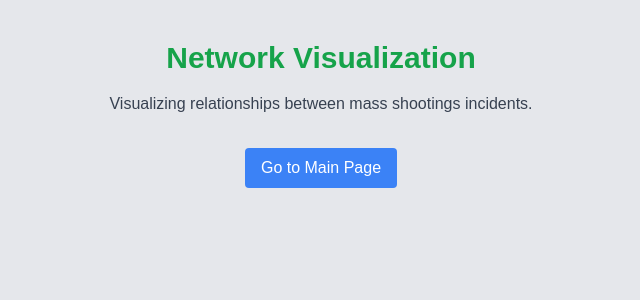
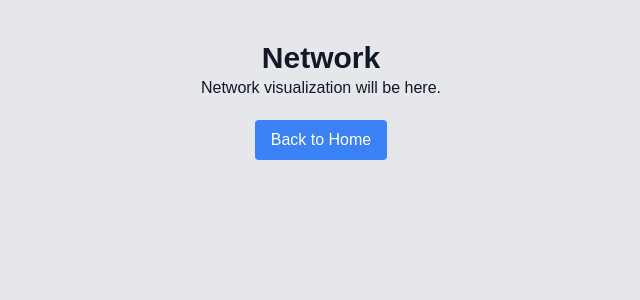
Before and after one commit to VinayShetyeOfficial/mass-shootings-2014-2022-dv-project-redesigned, a Next.js app in the folder Project/: page /visualizations/network in a window 1280 px wide. Shown: the top 300 px of the page, without its empty margins (319-959 px from the left). Built offline with nearby package versions, Linux system fonts and the light colour scheme.

Commit message:
updated file

```diff
--- a/Project/src/app/visualizations/network/page.js
+++ b/Project/src/app/visualizations/network/page.js
@@ -1,17 +1,13 @@
 export default function NetworkPage() {
   return (
-    <div className="text-center p-10">
-      <h1 className="text-3xl font-bold text-green-600">
-        Network Visualization
-      </h1>
-      <p className="mt-4 text-gray-700">
-        Visualizing relationships between mass shootings incidents.
-      </p>
+    <div className="p-10 text-center">
+      <h1 className="text-3xl font-bold">Network</h1>
+      <p>Network visualization will be here.</p>
       <a
         href="/"
-        className="mt-8 inline-block bg-blue-500 text-white py-2 px-4 rounded"
+        className="inline-block px-4 py-2 mt-5 text-white bg-blue-500 rounded"
       >
-        Go to Main Page
+        Back to Home
       </a>
     </div>
   );
```
